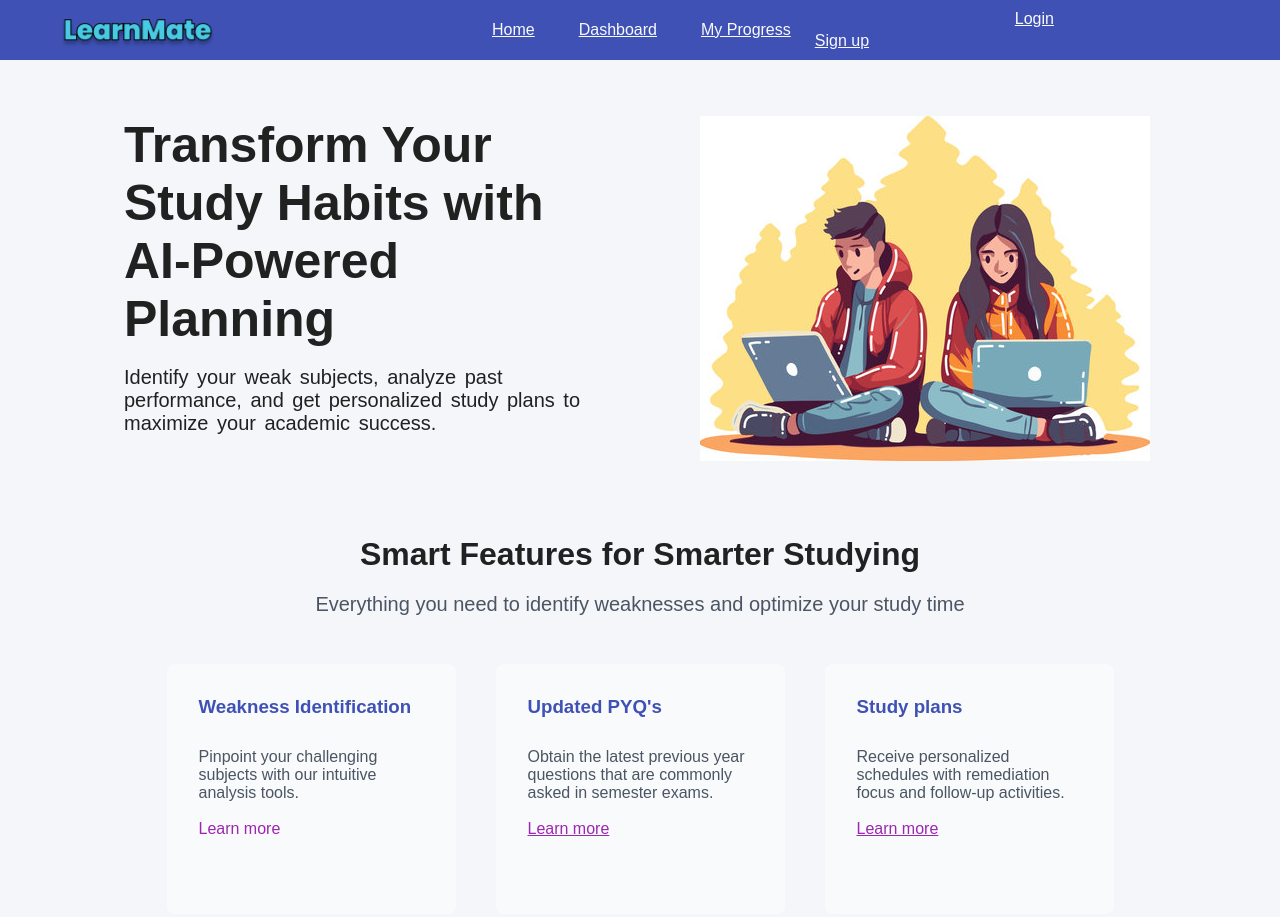
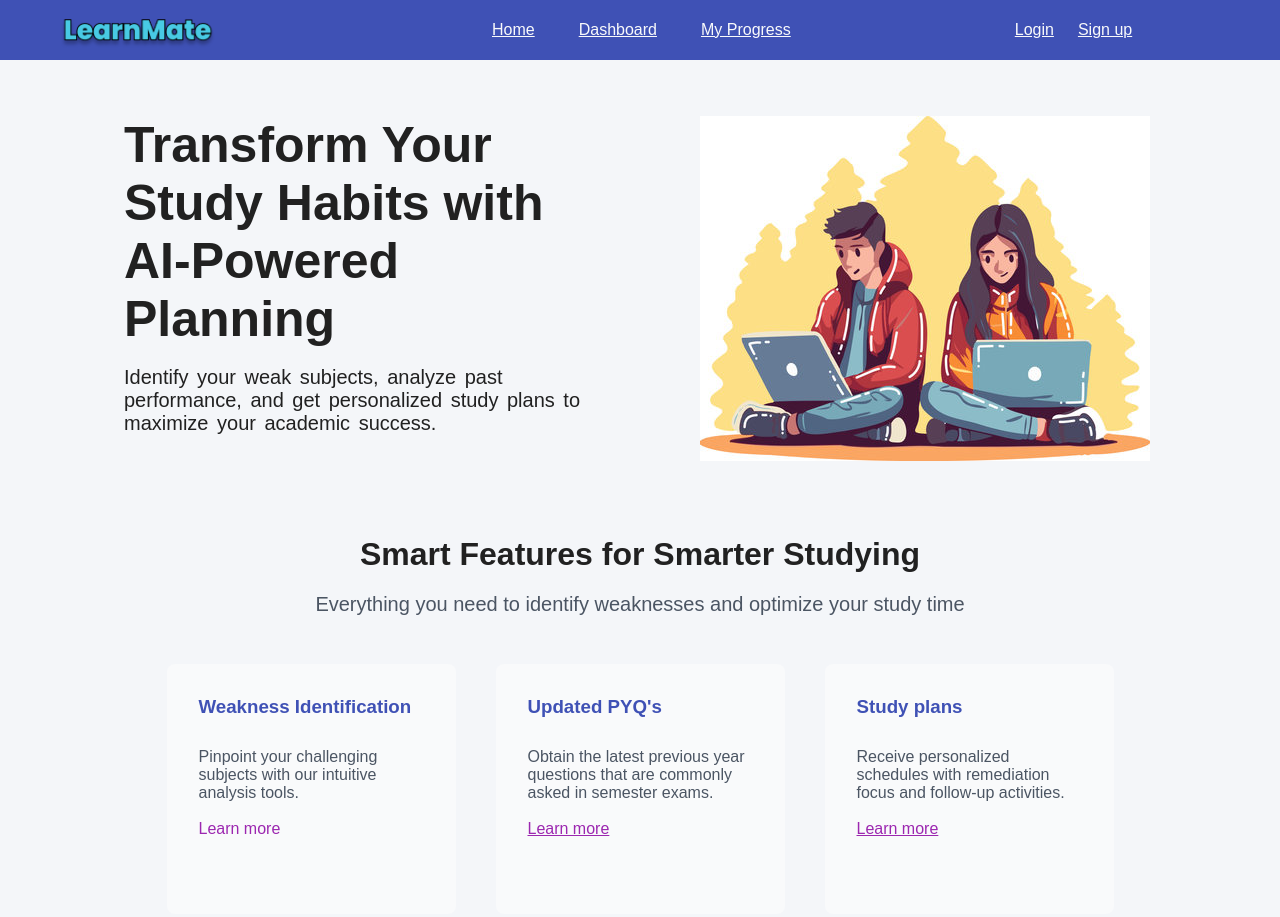
Before and after one commit to PrinceAMJ/LearnMate, a website: page public/index.html in a window 1280 px wide. Shown: the top 917 px of the page. Drawn offline with Linux system fonts and the light colour scheme.

Commit message:
class changes

```diff
--- a/public/index.html
+++ b/public/index.html
@@ -16,11 +16,11 @@
           <div class="home border"><a href="/index.html" style="color:#f9fafb">Home</a></div>
           <div class="dashboard border"><a href="/dashboard.html" style="color:#f9fafb"><p>Dashboard</p></a></div>
           <div class="progress border"> <a href="/progress.html" style="color:#f9fafb">My Progress </a></div>
-          <div class="user-auth-links">
-                <div class="login border"><a href="/login.html" style="color:#f9fafb">Login </a></div>
-                <div class="signup border"><a href="/signup.html" style="color:#f9fafb">Sign up </a></div>
+
+                <div class="login border user-auth-links"><a href="/login.html" style="color:#f9fafb">Login </a></div>
+                <div class="signup border user-auth-links"><a href="/signup.html" style="color:#f9fafb">Sign up </a></div>
                 <div id="user-info"></div>
-          </div>
+
       </div>
     </header>
 
```
Also changed, not shown: 1 other file.
